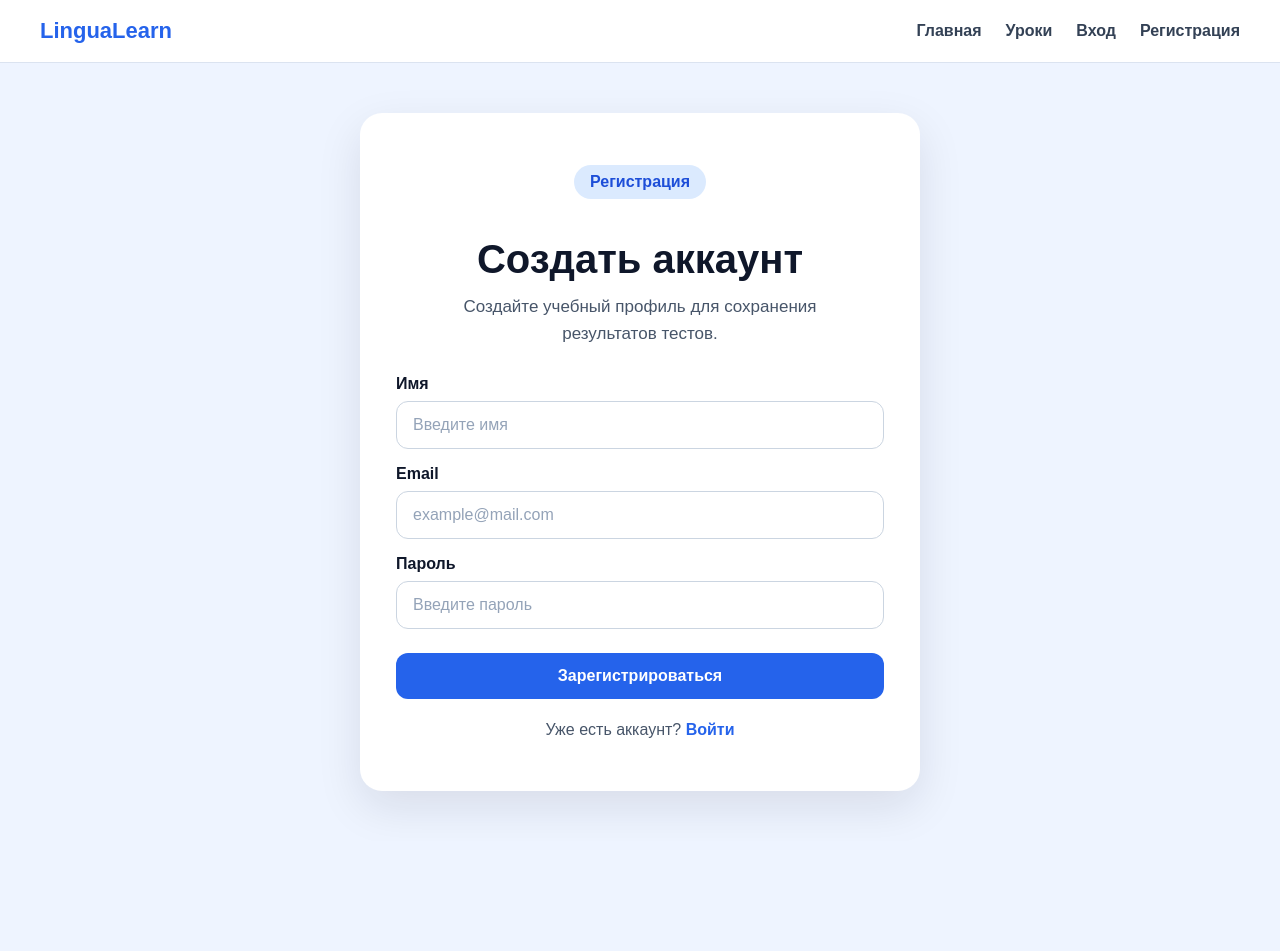
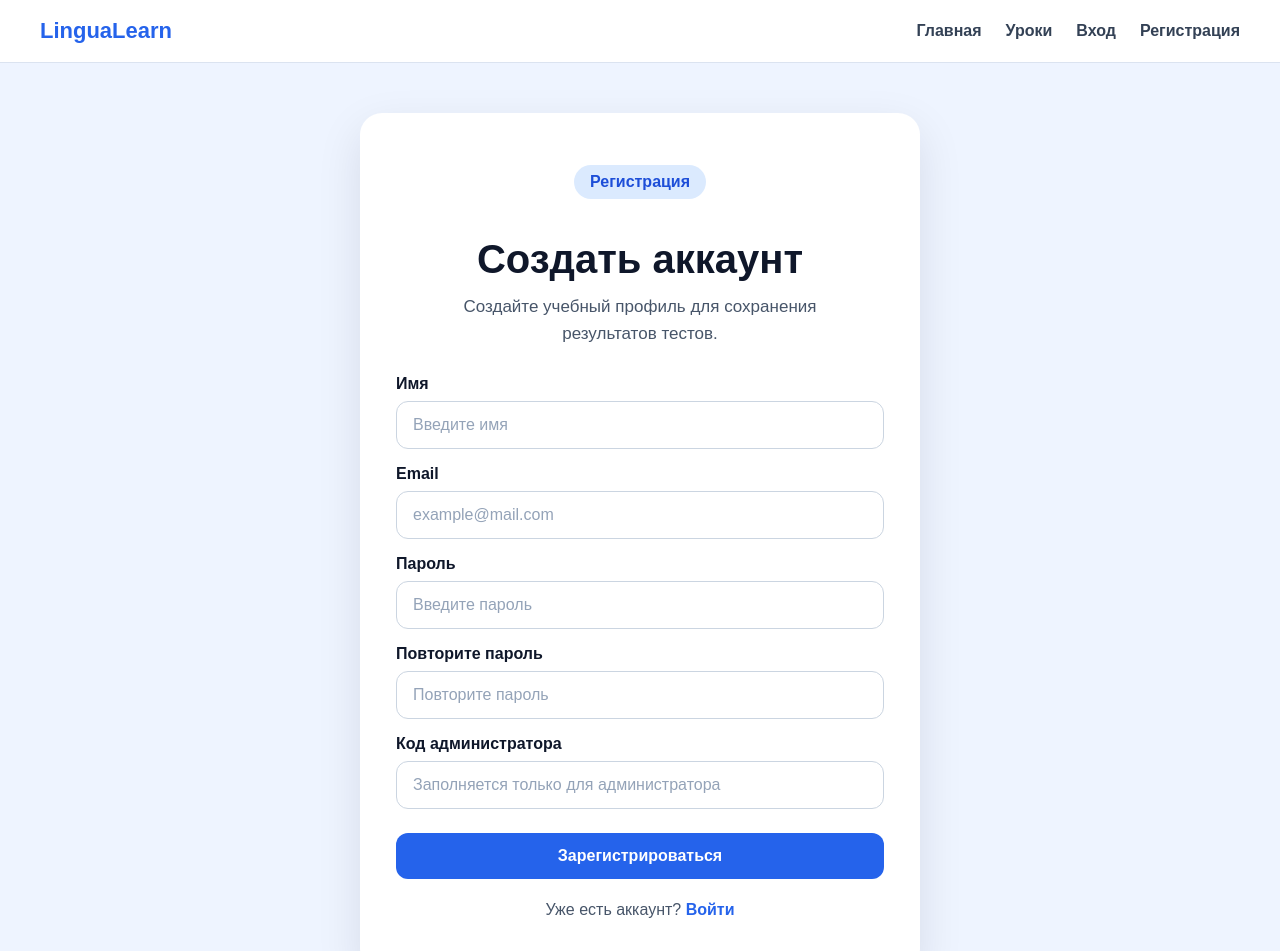
Before and after one commit to golubin106/foreign_language_project, a React (Vite) app: page /register in a window 1280 px wide. Shown: the top 951 px of the page. Before the commit the page ends 841 px from the top, so only its background shows below. Built offline with nearby package versions, Linux system fonts and the light colour scheme.

Commit message:
Improve registration validation

```diff
--- a/src/pages/Register.jsx
+++ b/src/pages/Register.jsx
@@ -1,5 +1,6 @@
 import { useState } from "react";
 import { Link, useNavigate } from "react-router-dom";
+import { createUser } from "../utils/auth";
 
 function Register() {
   const navigate = useNavigate();
@@ -7,20 +8,25 @@ function Register() {
   const [name, setName] = useState("");
   const [email, setEmail] = useState("");
   const [password, setPassword] = useState("");
+  const [confirmPassword, setConfirmPassword] = useState("");
+  const [adminCode, setAdminCode] = useState("");
+  const [error, setError] = useState("");
 
-  function handleRegister(event) {
+  async function handleRegister(event) {
     event.preventDefault();
+    setError("");
 
-    const newUser = {
-      name,
-      email,
-      password,
-      createdAt: new Date().toLocaleString(),
-    };
+    if (password !== confirmPassword) {
+      setError("Пароли не совпадают.");
+      return;
+    }
 
-    localStorage.setItem("user", JSON.stringify(newUser));
-    localStorage.setItem("isLoggedIn", "true");
+    if (password.length < 6) {
+      setError("Пароль должен содержать минимум 6 символов.");
+      return;
+    }
 
+    await createUser({ name, email, password, adminCode });
     navigate("/profile");
   }
 
@@ -32,6 +38,8 @@ function Register() {
         <p className="authText">
           Создайте учебный профиль для сохранения результатов тестов.
         </p>
+
+        {error && <p className="formError">{error}</p>}
 
         <form onSubmit={handleRegister} className="authForm" autoComplete="off">
           <label>
@@ -65,7 +73,30 @@ function Register() {
               onChange={(event) => setPassword(event.target.value)}
               autoComplete="new-password"
               required
-              minLength="4"
+              minLength="6"
+            />
+          </label>
+
+          <label>
+            Повторите пароль
+            <input
+              type="password"
+              placeholder="Повторите пароль"
+              value={confirmPassword}
+              onChange={(event) => setConfirmPassword(event.target.value)}
+              autoComplete="new-password"
+              required
+              minLength="6"
+            />
+          </label>
+
+          <label>
+            Код администратора
+            <input
+              type="text"
+              placeholder="Заполняется только для администратора"
+              value={adminCode}
+              onChange={(event) => setAdminCode(event.target.value)}
             />
           </label>
 
```
